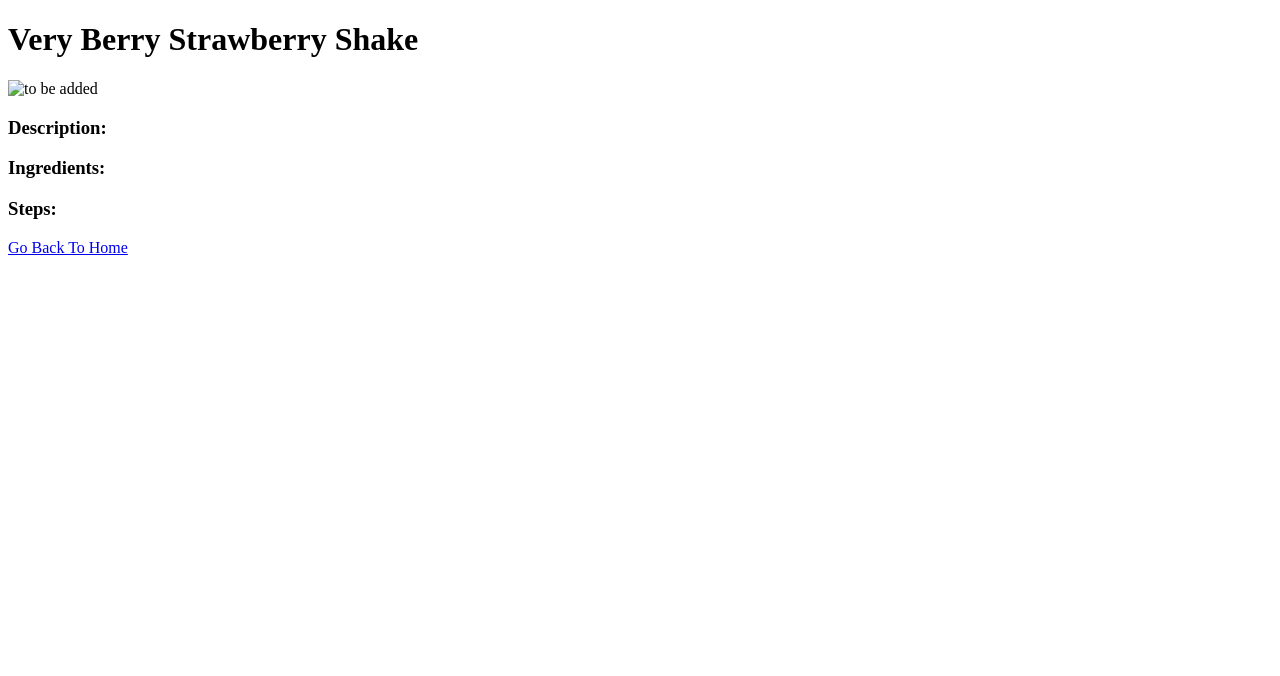
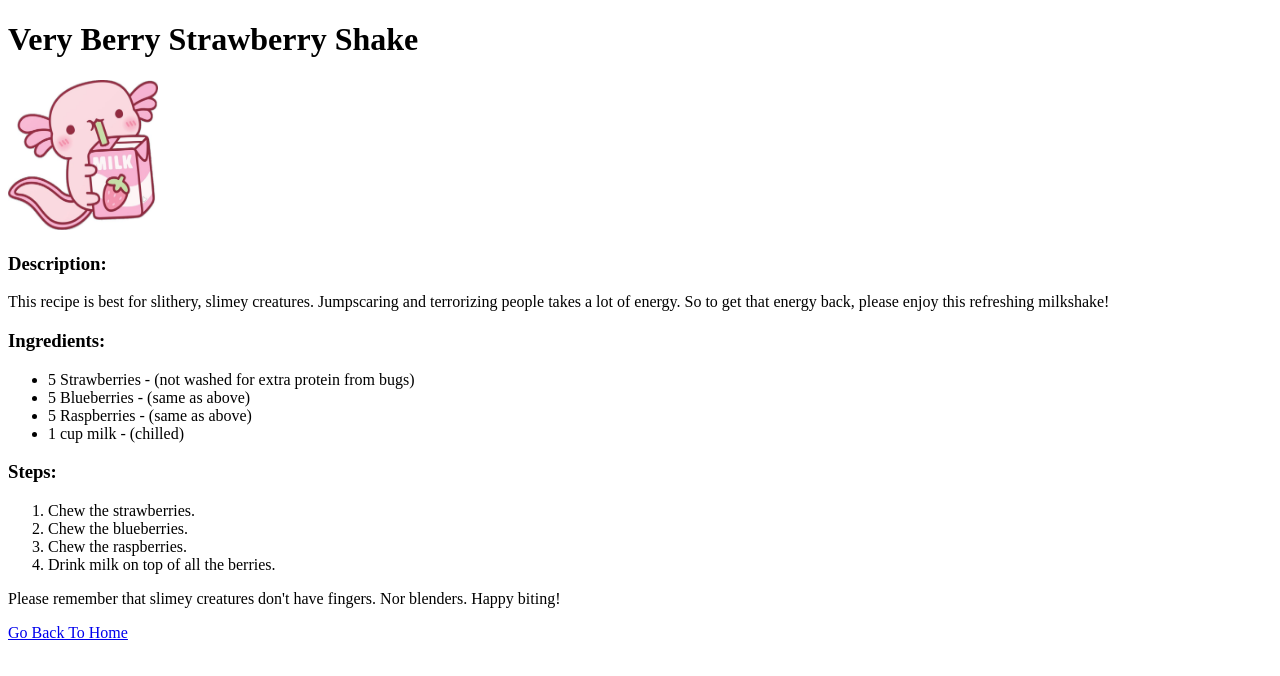
Before and after one commit to semProject-stupid/odin-recipes, a plain HTML site: page recipes/very-berry-strawberry.html in a window 1280 px wide. Drawn offline with Linux system fonts and the light colour scheme.

Commit message:
Complete two new recipes

```diff
--- a/recipes/very-berry-strawberry.html
+++ b/recipes/very-berry-strawberry.html
@@ -8,17 +8,24 @@
 
     <body>
         <h1>Very Berry Strawberry Shake</h1>
-        <img src="" alt="to be added">
+        <img src="../images/very-berry.jpg" alt="axoltl drinking Strawberry shake" width="150px" height="150px">
         <h3>Description: </h3>
-        <p></p>
+        <p>This recipe is best for slithery, slimey creatures. Jumpscaring and terrorizing people takes a lot of energy. So to get that energy back, please enjoy this refreshing milkshake!</p>
         <h3>Ingredients: </h3>
         <ul>
-
+            <li>5 Strawberries - (not washed for extra protein from bugs)</li>
+            <li>5 Blueberries - (same as above)</li>
+            <li>5 Raspberries - (same as above)</li>
+            <li>1 cup milk - (chilled)</li>
         </ul>
         <h3>Steps: </h3>
         <ol>
-
+          <li>Chew the strawberries.</li>
+          <li>Chew the blueberries.</li>
+          <li>Chew the raspberries.</li>
+          <li>Drink milk on top of all the berries.</li>
         </ol>
+        <p>Please remember that slimey creatures don't have fingers. Nor blenders. Happy biting!</p>
         <a href="../index.html">Go Back To Home</a>
     </body>
 </html>
```
Also changed, not shown: recipes/fairy-dust-custard.html (+9 -4 lines), images/fairy-dust.jpeg (added), images/very-berry.jpg (added).
